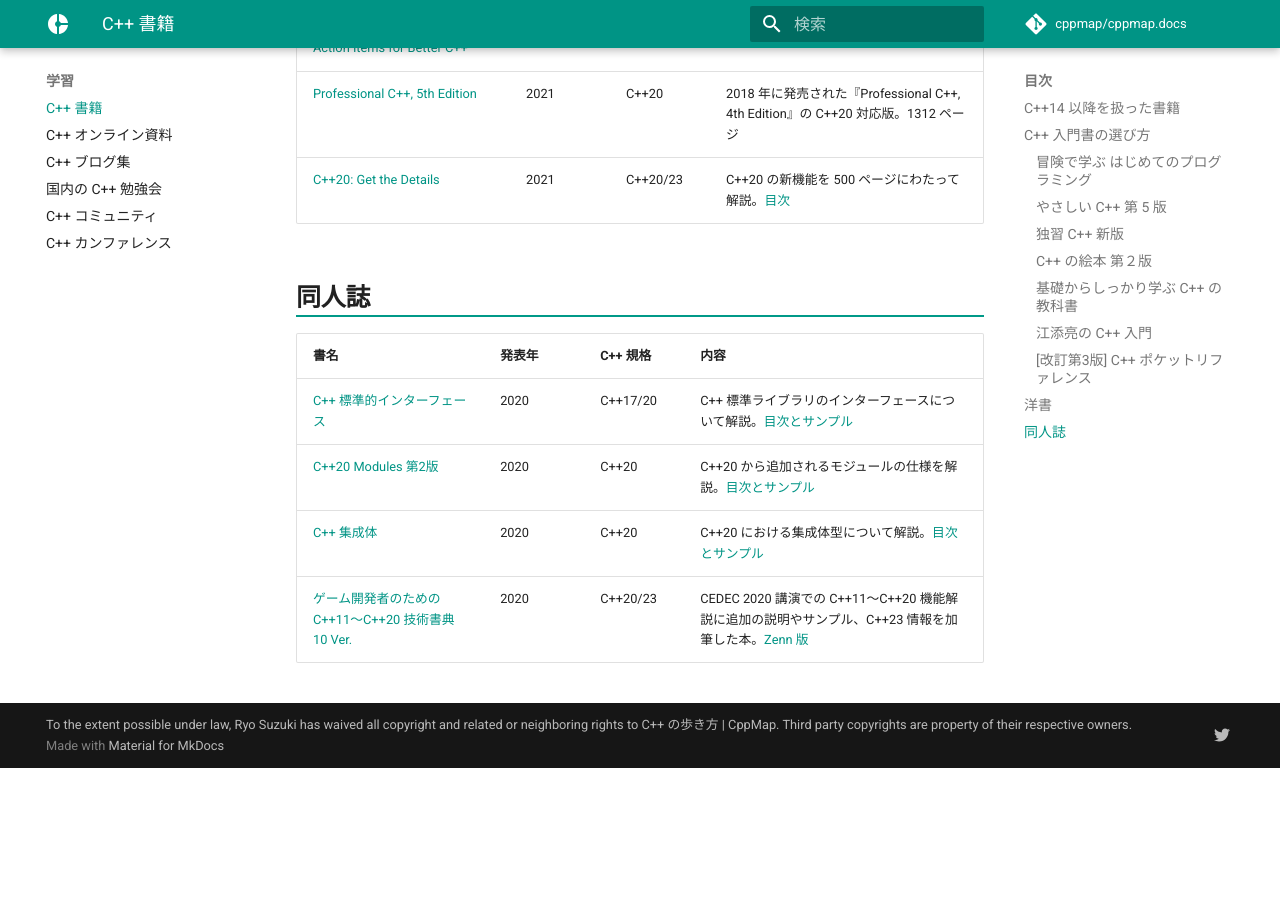
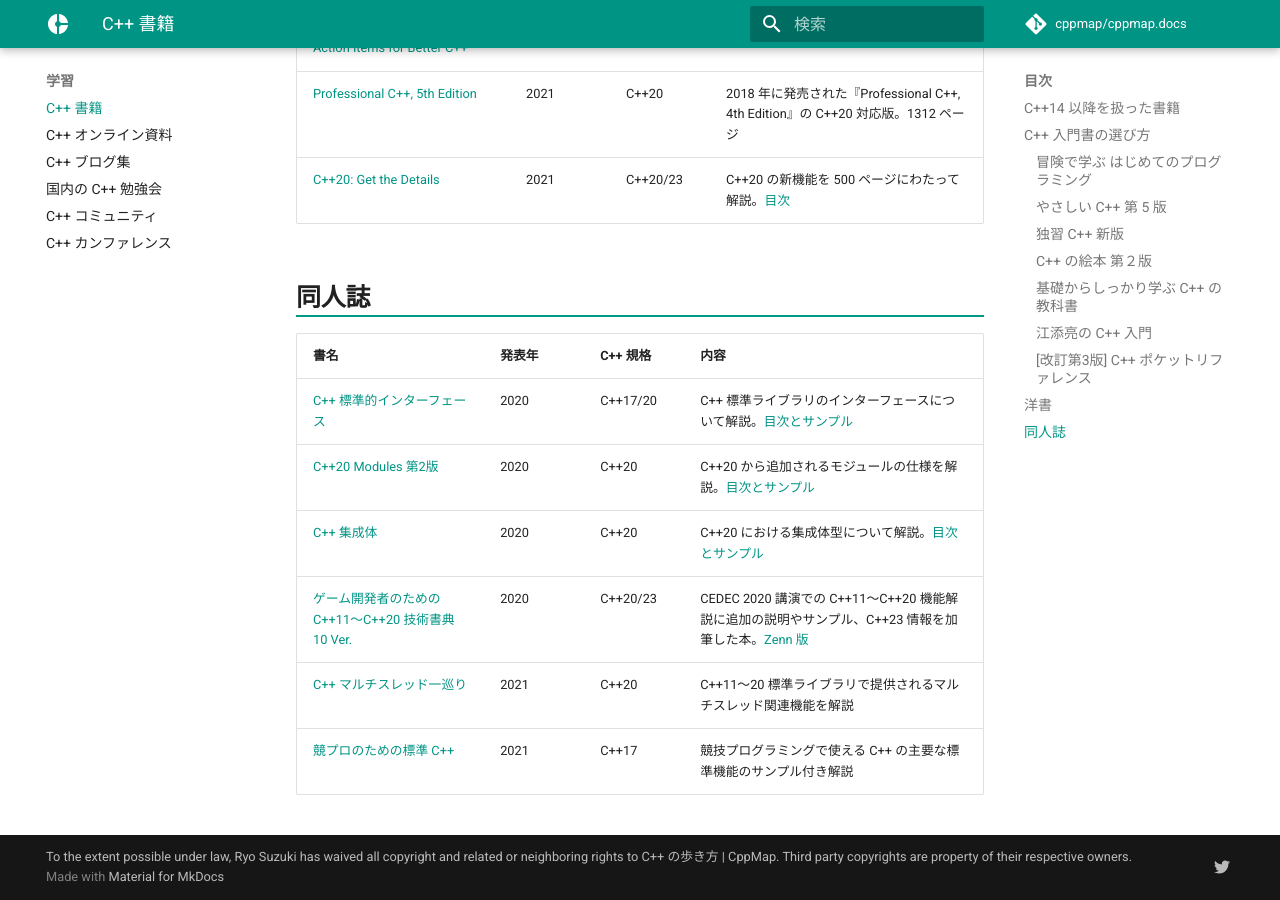
Before and after one commit to cppmap/cppmap.docs, an MkDocs documentation site: the page built from docs/learn/books.md, in a window 1280 px wide and 900 px high, scrolled down 4504 px. Built offline with MkDocs 1.6.1 and Material for MkDocs 9.7.7, drawn with Linux system fonts in a browser that asks for light colours; nearby versions of some CDN libraries; comment, search, counter and statistics services are not loaded; before the commit the page ends 5272 px from its top, so only the background shows below that.

Commit message:
Update books.md

```diff
--- a/docs/learn/books.md
+++ b/docs/learn/books.md
@@ -77,11 +77,13 @@ C++ の入門～中級レベルの多くの情報（『やさしい C++ 第 5
 
 
 ## 同人誌
-| 書名                                                                  | 発表年  | C++ 規格   | 内容                         |
-|---------------------------------------------------------------------|------|----------|----------------------------|
-| [C++ 標準的インターフェース](https://techbookfest.org/product/6417376601964544) | 2020 | C++17/20 | C++ 標準ライブラリのインターフェースについて解説。[目次とサンプル](https://github.com/onihusube/books/blob/master/sample/cpp_interface/sample.md)  |
-| [C++20 Modules 第2版](https://techbookfest.org/product/4680272314368000)  | 2020 | C++20    | C++20 から追加されるモジュールの仕様を解説。[目次とサンプル](https://github.com/onihusube/books/blob/master/sample/cpp20_modules/sample.md)    |
-| [C++ 集成体](https://techbookfest.org/product/5650141820223488)  | 2020 | C++20    | C++20 における集成体型について解説。[目次とサンプル](https://github.com/onihusube/books/blob/master/sample/cpp_aggregate/sample.md)    |
-| [ゲーム開発者のための C++11～C++20 技術書典10 Ver.](https://techbookfest.org/product/5738569643589632)  | 2020 | C++20/23    | CEDEC 2020 講演での C++11～C++20 機能解説に追加の説明やサンプル、C++23 情報を加筆した本。[Zenn 版](https://zenn.dev/tetsurom/books/cpp11-cpp20-for-game-developers) |
+| 書名                                                                                          | 発表年  | C++ 規格   | 内容                                                                                                                                   |
+|---------------------------------------------------------------------------------------------|------|----------|--------------------------------------------------------------------------------------------------------------------------------------|
+| [C++ 標準的インターフェース](https://techbookfest.org/product/6417376601964544)                        | 2020 | C++17/20 | C++ 標準ライブラリのインターフェースについて解説。[目次とサンプル](https://github.com/onihusube/books/blob/master/sample/cpp_interface/sample.md)                  |
+| [C++20 Modules 第2版](https://techbookfest.org/product/4680272314368000)                      | 2020 | C++20    | C++20 から追加されるモジュールの仕様を解説。[目次とサンプル](https://github.com/onihusube/books/blob/master/sample/cpp20_modules/sample.md)                    |
+| [C++ 集成体](https://techbookfest.org/product/5650141820223488)                                | 2020 | C++20    | C++20 における集成体型について解説。[目次とサンプル](https://github.com/onihusube/books/blob/master/sample/cpp_aggregate/sample.md)                        |
+| [ゲーム開発者のための C++11～C++20 技術書典10 Ver.](https://techbookfest.org/product/5738569643589632)     | 2020 | C++20/23 | CEDEC 2020 講演での C++11～C++20 機能解説に追加の説明やサンプル、C++23 情報を加筆した本。[Zenn 版](https://zenn.dev/tetsurom/books/cpp11-cpp20-for-game-developers) |
+| [C++ マルチスレッド一巡り](https://zenn.dev/yohhoy/books/cpp-stdlib-multithreading)                    | 2021 | C++20    | C++11～20 標準ライブラリで提供されるマルチスレッド関連機能を解説                                                                                                 |
+| [競プロのための標準 C++](https://zenn.dev/reputeless/books/standard-cpp-for-competitive-programming) | 2021 | C++17    | 競技プログラミングで使える C++ の主要な標準機能のサンプル付き解説                                                                                                  |
 
 <!-- ToDo: C++11 とそれ以前の書籍 -->
```
